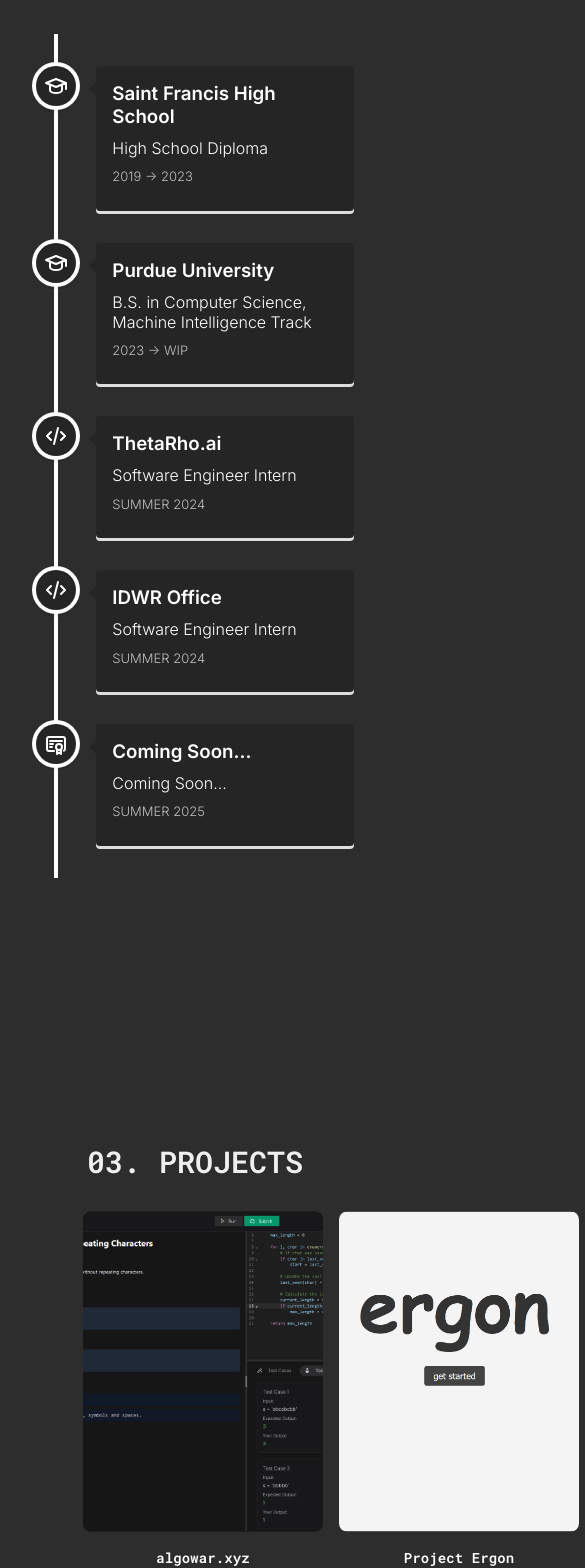
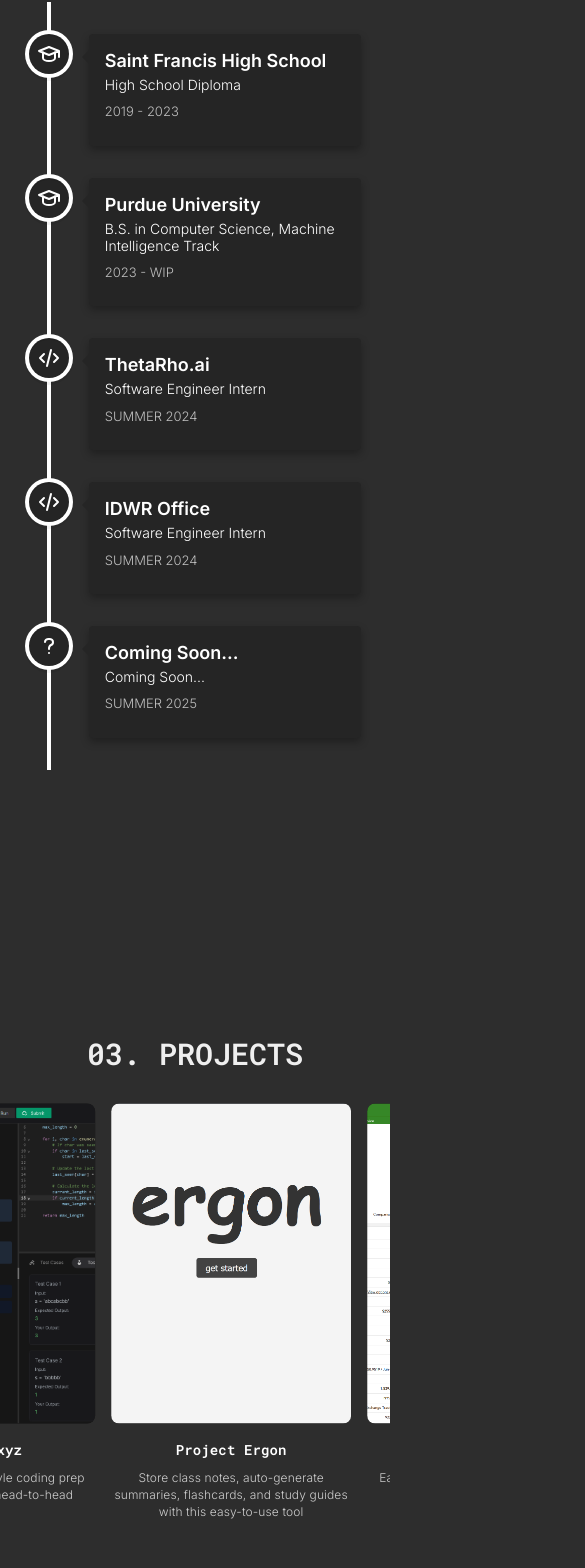
Before and after one commit to rohanshah35/rohanshah35.github.io, a Next.js app: page / in a window 390 px wide. Shown: the part 2312-3880 px from the top of the page, 585 px wide, since content can reach past the window. Built offline with nearby package versions, Linux system fonts and the light colour scheme.

Commit message:
fixed visual bugs

```diff
--- a/package.json
+++ b/package.json
@@ -21,7 +21,7 @@
     "animejs": "^3.2.2",
     "embla-carousel": "^8.5.2",
     "embla-carousel-autoplay": "^8.5.2",
-    "embla-carousel-react": "^7.1.0",
+    "embla-carousel-react": "^8.0.0",
     "embla-carousel-wheel-gestures": "^8.0.1",
     "hamburger-react": "^2.5.2",
     "lucide-react": "^0.473.0",
--- a/src/app/components/carousel/carousel.tsx
+++ b/src/app/components/carousel/carousel.tsx
@@ -1,13 +1,11 @@
-"use client";
-
 import React, { useEffect, useState } from "react";
 import { Carousel as MantineCarousel } from "@mantine/carousel";
+import type { EmblaCarouselType } from "embla-carousel";
 import { Modal, Box, Typography, IconButton } from "@mui/material";
 import CloseIcon from "@mui/icons-material/Close";
 import { IconBrandGithub } from "@tabler/icons-react";
 import styles from "./carousel.module.css";
 import { useAnimateOnScroll } from "@/app/components/useAnimateOnScroll";
-import type { EmblaCarouselType } from 'embla-carousel';
 
 const AUTO_SCROLL_DELAY = 2000;
 
@@ -25,13 +23,26 @@
 }
 
 const Carousel: React.FC<CarouselProps> = ({ slides }) => {
-
-  const [embla] = useState<EmblaCarouselType | null>(null);
+  const [embla, setEmbla] = useState<EmblaCarouselType | null>(null);
   const [hovered, setHovered] = useState(false);
   const [open, setOpen] = useState(false);
   const [activeIndex, setActiveIndex] = useState<number | null>(null);
+  const [isMobile, setIsMobile] = useState(false);
 
   const [containerRef, containerInView] = useAnimateOnScroll<HTMLDivElement>();
+
+  useEffect(() => {
+    const updateIsMobile = () => {
+      setIsMobile(window.innerWidth <= 768); // Adjust the breakpoint as needed
+    };
+
+    updateIsMobile(); // Initial check
+    window.addEventListener("resize", updateIsMobile);
+
+    return () => {
+      window.removeEventListener("resize", updateIsMobile);
+    };
+  }, []);
 
   const handleOpenModal = (index: number) => {
     setActiveIndex(index);
@@ -57,65 +68,6 @@
     return () => clearInterval(interval);
   }, [embla, hovered]);
 
-  // const lastWheelTimeRef = useRef<number>(0);
-  // const accumulatedDeltaRef = useRef<number>(0);
-
-  // const EDGE_BUFFER_TIMEOUT = 100;
-  // const EDGE_BUFFER_DELTA = 200;
-
-  // const handleWheel = useCallback(
-  //   (e: WheelEvent | ReactWheelEvent<HTMLDivElement>) => {
-  //     if (!embla) return;
-
-  //     const now = Date.now();
-
-  //     if (now - lastWheelTimeRef.current > EDGE_BUFFER_TIMEOUT) {
-  //       accumulatedDeltaRef.current = 0;
-  //     }
-  //     lastWheelTimeRef.current = now;
-
-  //     if (e.deltaY > 0) {
-  //       if (embla.canScrollNext()) {
-  //         accumulatedDeltaRef.current = 0;
-  //         embla.scrollNext();
-  //         e.preventDefault();
-  //         e.stopPropagation();
-  //       } else {
-  //         accumulatedDeltaRef.current += e.deltaY;
-  //         if (accumulatedDeltaRef.current < EDGE_BUFFER_DELTA) {
-  //           e.preventDefault();
-  //           e.stopPropagation();
-  //         } else {
-  //           accumulatedDeltaRef.current = 0;
-  //         }
-  //       }
-  //     } else if (e.deltaY < 0) {
-  //       if (embla.canScrollPrev()) {
-  //         accumulatedDeltaRef.current = 0;
-  //         embla.scrollPrev();
-  //         e.preventDefault();
-  //         e.stopPropagation();
-  //       } else {
-  //         accumulatedDeltaRef.current += Math.abs(e.deltaY);
-  //         if (accumulatedDeltaRef.current < EDGE_BUFFER_DELTA) {
-  //           e.preventDefault();
-  //           e.stopPropagation();
-  //         } else {
-  //           accumulatedDeltaRef.current = 0;
-  //         }
-  //       }
-  //     }
-  //   },
-  //   [embla]
-  // );
-
-  // useEffect(() => {
-  //   const node = containerRef.current;
-  //   if (!node) return;
-  //   node.addEventListener("wheel", handleWheel, { passive: false });
-  //   return () => node.removeEventListener("wheel", handleWheel);
-  // }, [handleWheel, containerRef]);
-
   return (
     <div
       ref={containerRef}
@@ -129,6 +81,7 @@
         loop={false}
         unstyled
         withControls={false}
+        getEmblaApi={(api) => setEmbla(api as EmblaCarouselType)}
         withIndicators={false}
         classNames={{
           viewport: styles.embla__viewport,
@@ -138,6 +91,20 @@
       >
         {slides.map((slide, index) => (
           <MantineCarousel.Slide key={index}>
+            {isMobile ? (
+              <a
+                href={slide.githubLink}
+                target="_blank"
+                rel="noopener noreferrer"
+                className={styles.embla__slide__inner}
+              >
+                <img
+                  className={styles.embla__slide__img}
+                  src={slide.image}
+                  alt={slide.title}
+                />
+              </a>
+            ) : (
               <div
                 className={styles.embla__slide__inner}
                 onClick={() => handleOpenModal(index)}
@@ -148,6 +115,7 @@
                   alt={slide.title}
                 />
               </div>
+            )}
             <div className={styles.embla__slide__caption}>
               <Typography
                 variant="h6"
@@ -176,6 +144,7 @@
         ))}
       </MantineCarousel>
 
+      {!isMobile && (
         <Modal open={open} onClose={handleCloseModal}>
           <Box
             sx={{
@@ -269,6 +238,7 @@
             )}
           </Box>
         </Modal>
+      )}
     </div>
   );
 };
--- a/src/app/components/header/header.module.css
+++ b/src/app/components/header/header.module.css
@@ -25,7 +25,6 @@
   box-shadow: 0 2px 4px rgba(0, 0, 0, 0.1);
   background-color: #2d2d2d;
 }
-
 
 .container {
   width: 90%;
@@ -85,15 +84,19 @@
   left: 0;
   width: 100%;
   height: calc(100% - 70px);
-  display: none;
+  display: flex;
   flex-direction: column;
   justify-content: center;
   align-items: center;
   background-color: #2d2d2d;
+  opacity: 0;
+  visibility: hidden;
+  transition: opacity 0.3s ease, visibility 0.3s ease;
 }
 
 .drawer.open {
-  display: flex;
+  opacity: 1;
+  visibility: visible;
 }
 
 .menuItem {
@@ -104,6 +107,11 @@
   margin: 10px 0;
   transition: color 0.3s ease;
 }
+
+.menuItem:hover {
+  color: #ffc66d;
+}
+
 
 @keyframes slideInTop {
   0% {
--- a/src/app/components/pages/Projects/Projects.tsx
+++ b/src/app/components/pages/Projects/Projects.tsx
@@ -10,7 +10,7 @@
   const slides = [
     {
       title: "algowar.xyz",
-      blurb: "Gamify Leetcode-style coding prep through competitive head-to-head matches",
+      blurb: "Gamifying Leetcode-style coding prep through competitive head-to-head matches",
       description:
         "Developing a full-stack web application to gamify LeetCode-style coding preparation through competitive head-to-head matches. The application features a custom REST API built with Spring Boot and PostgreSQL, hosted on AWS RDS, and implements secure user authentication using AWS Cognito. The modern front-end, designed with Next.js, supports real-time gameplay, a comprehensive social system, leaderboards, and profile pages. Gameplay is enhanced with containerized code execution using Docker, AWS Lambda, and AWS ECR, along with skill-based matchmaking powered by Redis for efficient queuing. Live gameplay is facilitated through WebSocket integration, providing a seamless real-time experience.",
       githubLink: "https://github.com/rohanshah35/algowar",
@@ -19,7 +19,7 @@
     },
     {
       title: "Project Ergon",
-      blurb: "Store class notes, auto-generate summaries, flashcards, and study guides with this easy-to-use tool!",
+      blurb: "Store class notes, auto-generate summaries, flashcards, and study guides with this easy-to-use tool",
       description:
         "Developed a full-stack web app for storing class notes, automatically generating summaries, flashcards, and study guides. Implemented a custom REST API with full CRUD operations, utilizing AWS S3 for file storage and OpenAI for content generation. Built an interactive, responsive front-end with React and modern CSS.",
       githubLink: "https://github.com/ergon-app",
@@ -28,7 +28,7 @@
     },
     {
       title: "Fidelity Utility",
-      blurb: "In-house web scraping API for Fidelity users",
+      blurb: "Easy to use web scraping data API for Fidelity brokerage users",
       description:
         "This Python application serves as a mock API for Fidelity using Selenium and BeautifulSoup, allowing users to retrieve personal portfolio information as well as general fund and stock data. It also includes scripts for various portfolio metrics.",
       githubLink: "https://github.com/rohanshah35/fidelityUtility",
@@ -37,7 +37,7 @@
     },
     {
       title: "RMP Search Tool",
-      blurb: "Find out what AI thinks about your professors...",
+      blurb: "Find out what fellow students think about your professors with NLP",
       description:
         "This Java application conducts sentiment analysis on professor ratings scraped from RateMyProfessor using Selenium. It features multiple data visualization screens to assist prospective students in evaluating professors.",
       githubLink: "https://github.com/rohanshah35/RMP-Search-Tool",
--- a/src/app/components/timeline/timeline.tsx
+++ b/src/app/components/timeline/timeline.tsx
@@ -1,7 +1,7 @@
 import React from 'react';
 import { VerticalTimeline, VerticalTimelineElement } from 'react-vertical-timeline-component';
 import 'react-vertical-timeline-component/style.min.css';
-import { IconSchool, IconCode, IconCertificate } from '@tabler/icons-react';
+import { IconSchool, IconCode, IconQuestionMark } from '@tabler/icons-react';
 
 const Timeline = () => {
   const items = [
@@ -9,13 +9,13 @@
       icon: <IconSchool />,
       title: "Saint Francis High School",
       subtitle: "High School Diploma",
-      date: "2019 -> 2023",
+      date: "2019 - 2023",
     },
     {
       icon: <IconSchool />,
       title: "Purdue University",
       subtitle: "B.S. in Computer Science, Machine Intelligence Track",
-      date: "2023 -> WIP",
+      date: "2023 - WIP",
     },
     {
       icon: <IconCode />,
@@ -30,7 +30,7 @@
       date: "Summer 2024",
     },
     {
-      icon: <IconCertificate />,
+      icon: <IconQuestionMark />,
       title: "Coming Soon...",
       subtitle: "Coming Soon...",
       date: "Summer 2025",
@@ -47,6 +47,7 @@
             background: '#252525',
             color: '#fff',
             fontFamily: "'Inter', sans-serif",
+            boxShadow: '0 4px 8px rgba(0, 0, 0, 0.3)',
           }}
           contentArrowStyle={{ borderRight: '7px solid #252525' }}
           date={item.date.toUpperCase()}
@@ -56,9 +57,10 @@
           <h3
             className="vertical-timeline-element-title"
             style={{
+              fontSize: "18px",
               fontFamily: "'Inter', sans-serif",
               fontWeight: 'bold',
-              marginBottom: '10px',
+              marginBottom: '5px',
             }}
           >
             {item.title}
@@ -66,6 +68,7 @@
           <h4
             className="vertical-timeline-element-subtitle"
             style={{
+              fontSize: "14px",
               fontFamily: "'Inter', sans-serif",
               fontWeight: 'normal',
             }}
--- a/src/app/styles.css
+++ b/src/app/styles.css
@@ -2,3 +2,10 @@
   background-color: #2d2d2d;
   color: #fff;
 }
+
+html, body {
+  margin: 0;
+  padding: 0;
+  overflow-x: hidden;
+  width: 100%;
+}
```
Also changed, not shown: 1 other file (tests, documents, lock files or other folders). Lines whose indentation alone changed are shown as unchanged.
